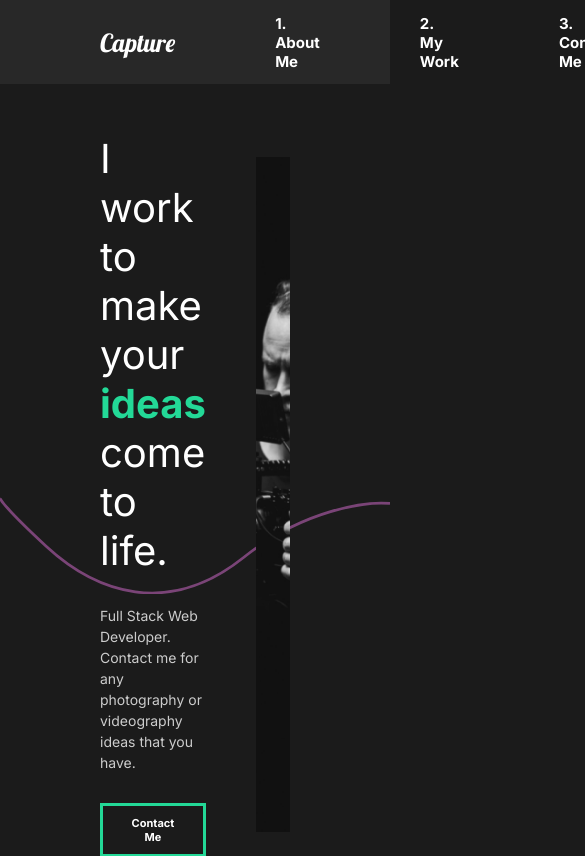
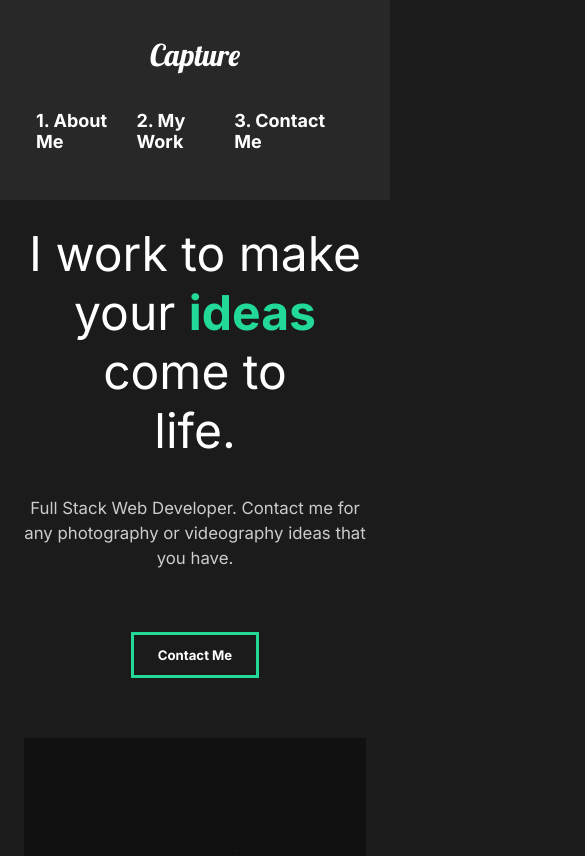
Before and after one commit to AliAbukahil/capture-photographer-website, a React (Create React App) app: page / in a window 390 px wide. Shown: the top 856 px of the page, 585 px wide, since content can reach past the window. Built offline with nearby package versions, Linux system fonts and the light colour scheme.

Commit message:
Mobile Friendly

```diff
--- a/src/components/GlobalStyles.js
+++ b/src/components/GlobalStyles.js
@@ -15,6 +15,10 @@
     // This defines what 1 rem is
     /*with this now 10px = 1rem */
     /* note that we could have used ems instead of rems but that is a whole lot of work, because it is difficult to make, because the ems depend not on the root font size but on the font size of the parent Element and with that you have to do a lot of calculations and it becomes really difficult to mange.  */
+    @media (max-width: 1700px){
+        font-size: 75%;
+    }
+
 }
 
 body {
--- a/src/components/Nav.js
+++ b/src/components/Nav.js
@@ -66,6 +66,22 @@
       font-weight: bold;
     }
   }
+  @media (max-width: 1300px) {
+    flex-direction: column;
+    padding: 2rem 1rem;
+    #logo {
+      display: inline-block;
+      margin: 1rem;
+    }
+    ul {
+      padding: 2rem;
+      justify-content: space-around;
+      width: 100%;
+      li {
+        padding: 0rem;
+      }
+    }
+  }
 `;
 
 export default Nav;
--- a/src/components/ServicesSection.js
+++ b/src/components/ServicesSection.js
@@ -78,6 +78,9 @@
 const StyledCards = styled.div`
   display: flex;
   flex-wrap: wrap;
+  @media (max-width: 1300px) {
+    justify-content: center;
+  }
 `;
 
 const StyledCard = styled.div`
--- a/src/components/useScroll.js
+++ b/src/components/useScroll.js
@@ -5,7 +5,7 @@
 
 export const useScroll = () => {
   const controls = useAnimation();
-  const [element, view] = useInView({ trashhold: 0.5 });
+  const [element, view] = useInView({ trashhold: 0.3 });
   if (view) {
     controls.start("show");
   } else {
--- a/src/pages/MovieDetail.js
+++ b/src/pages/MovieDetail.js
@@ -80,6 +80,10 @@
   margin: 5rem 10rem;
   align-items: center;
   justify-content: space-around;
+  @media (max-width: 1500px) {
+    display: block;
+    margin: 2rem 2rem;
+  }
 `;
 
 const AwardStyle = styled.div`
--- a/src/pages/OurWork.js
+++ b/src/pages/OurWork.js
@@ -82,6 +82,9 @@
   min-height: 100vh;
   overflow: hidden;
   padding: 5rem 10rem;
+  @media (max-width: 1300px) {
+    padding: 2rem 2rem;
+  }
   h2 {
     padding: 1rem 0rem;
   }
--- a/src/styles.js
+++ b/src/styles.js
@@ -10,6 +10,11 @@
   justify-content: space-between;
   padding: 5rem 10rem;
   color: white;
+  @media (max-width: 1300px) {
+    display: block;
+    padding: 2rem 2rem;
+    text-align: center;
+  }
 `;
 
 export const StyledDescription = styled.div`
@@ -18,6 +23,12 @@
   z-index: 2;
   h2 {
     font-weight: lighter;
+  }
+  @media (max-width: 1300px) {
+    padding: 0;
+    button {
+      margin: 2rem 0rem 5rem 0rem;
+    }
   }
 `;
 
```
